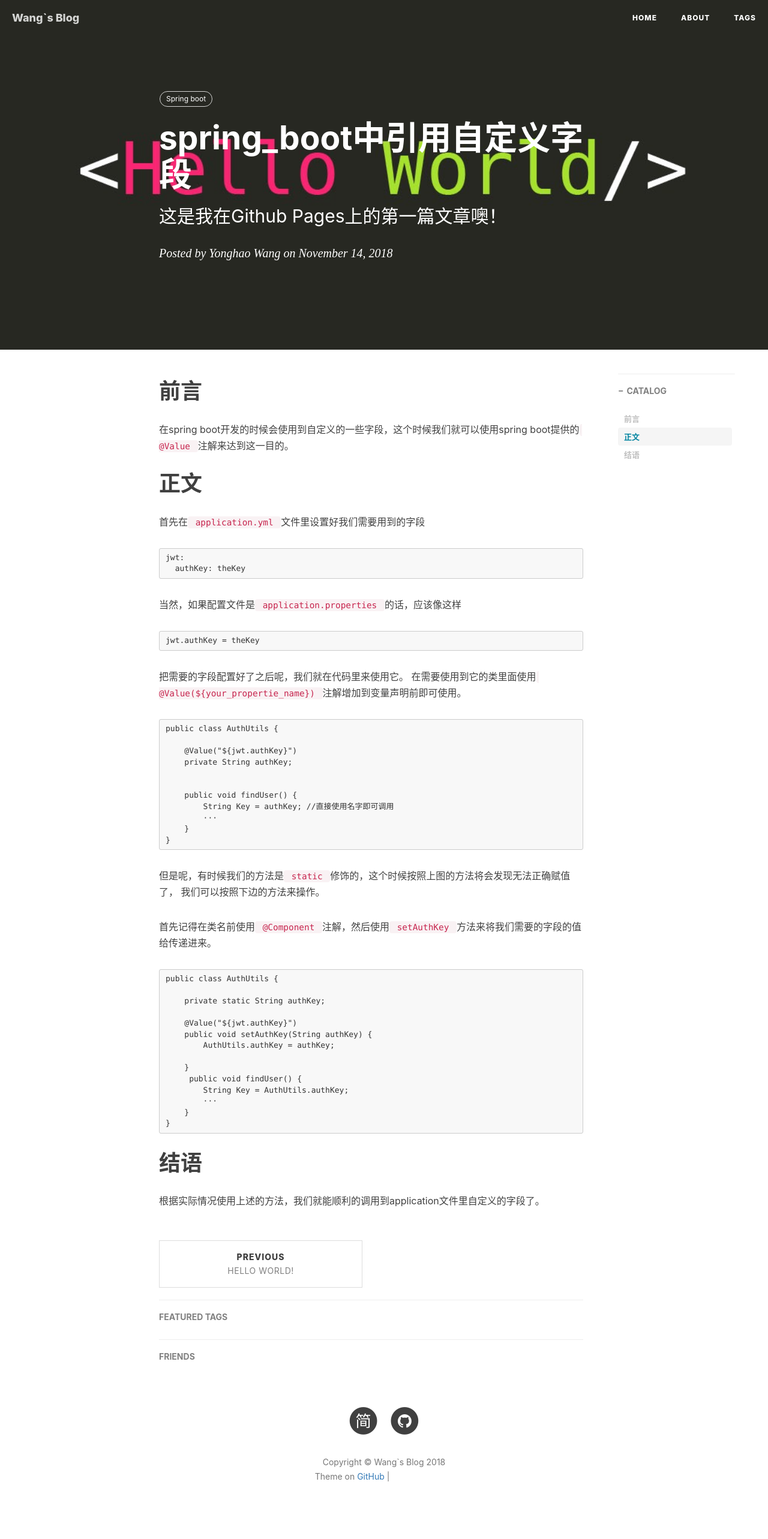
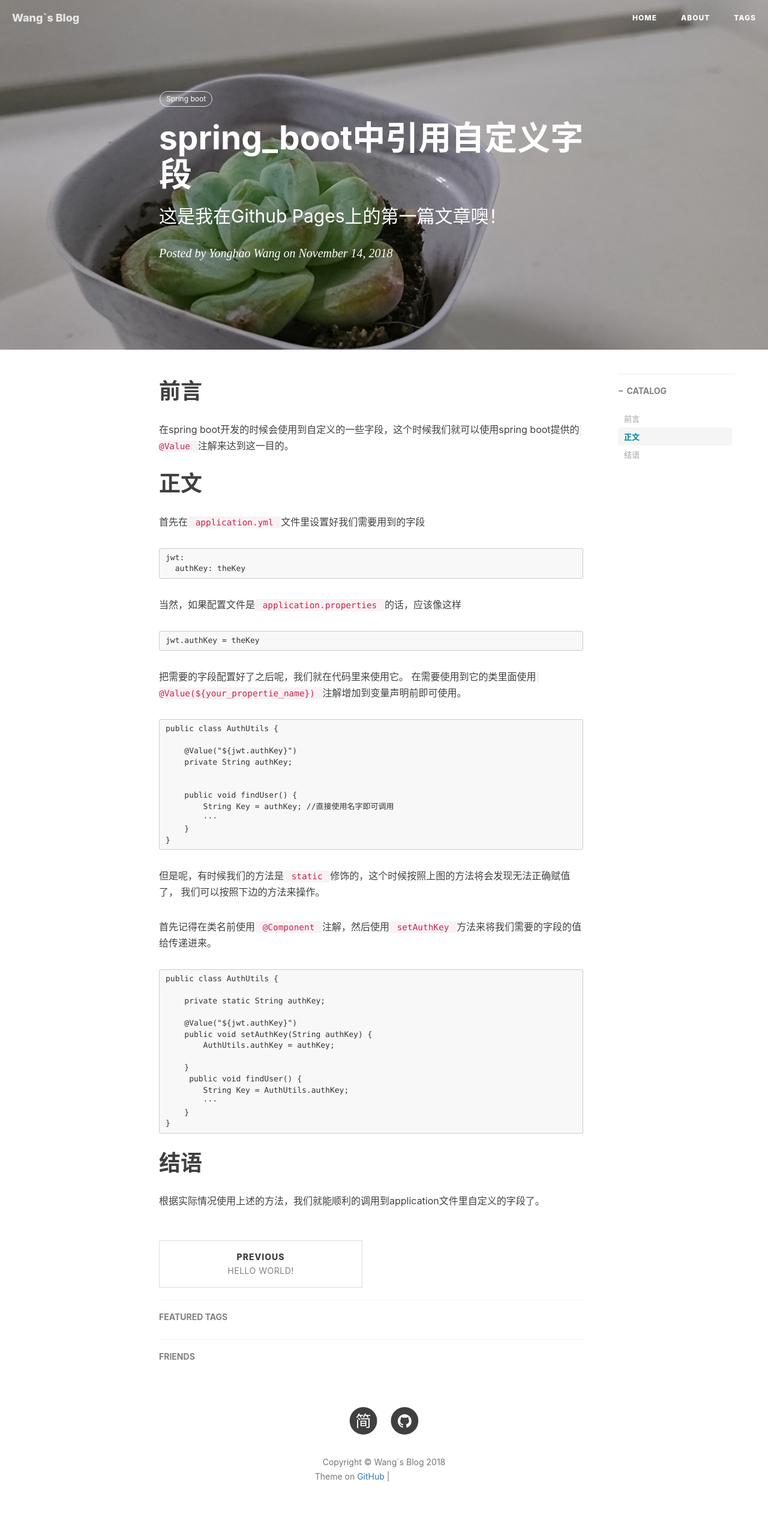
Before and after one commit to YonghaoWang/YonghaoWang.github.io, a Jekyll site: the page built from _posts/2018-11-14-spring-boot中引用自定义字段.md, in a window 1280 px wide. Shown: the whole page at 60% size. Built offline with Jekyll 4.4.1, drawn with Linux system fonts in a browser that asks for light colours; nearby versions of some CDN libraries; comment, search, counter and statistics services are not loaded; grey boxes are pictures that could not be loaded.

Commit message:
add pics

```diff
--- a/_posts/2018-11-14-spring-boot中引用自定义字段.md
+++ b/_posts/2018-11-14-spring-boot中引用自定义字段.md
@@ -4,7 +4,7 @@
 subtitle:   这是我在Github Pages上的第一篇文章噢！
 date:       2018-11-14
 author:     Yonghao Wang
-header-img: images/2018-11/hello_world.jpg
+header-img: images/2018-11/DSC_0972.JPG
 catalog: true
 tags:
     - Spring boot
```
Also changed, not shown: images/2018-11/DSC_0972.JPG (added).
